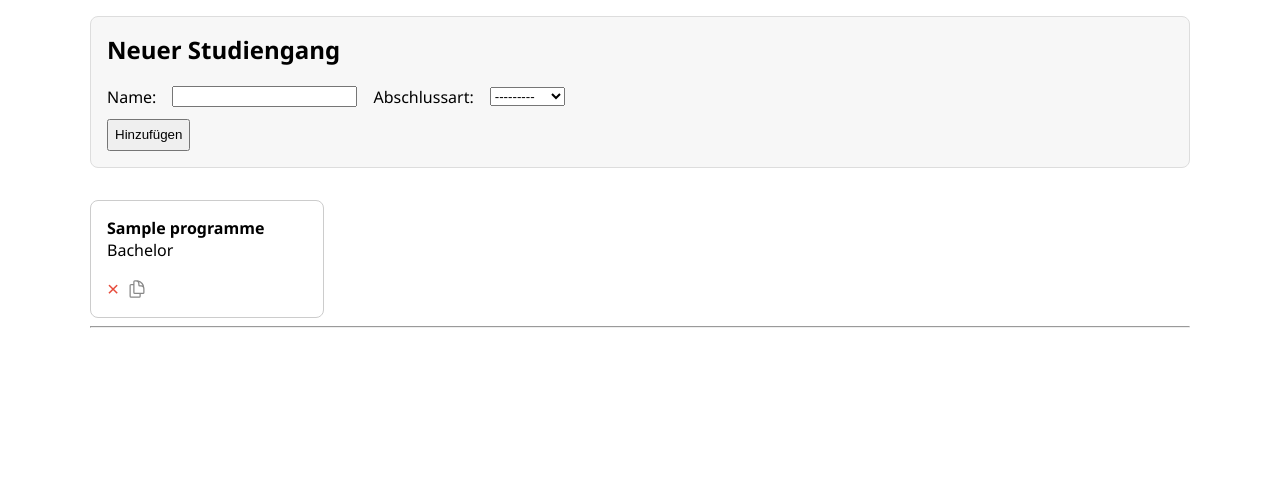
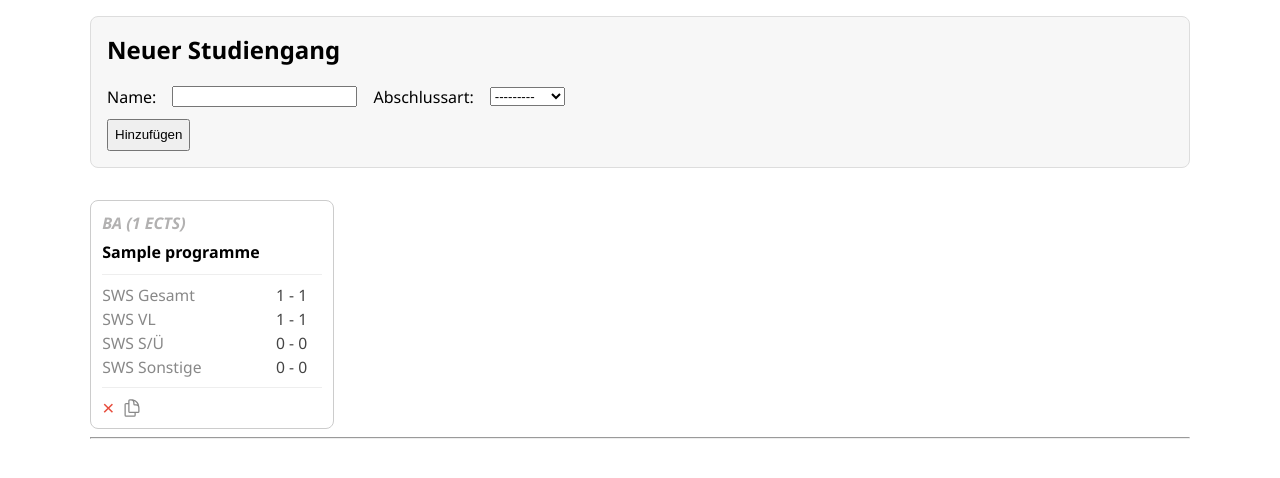
Before and after one commit to jfb-h/programme-designer, a Django app: page /programmes/ in a window 1280 px wide. Shown: the part 172-650 px from the top of the page. Run offline with Django 5.2, Linux system fonts and the light colour scheme; tables that the repository leaves empty hold one stand-in row (values such as "Sample post").

Commit message:
more stats

```diff
--- a/studyprogrammes/templates/studyprogrammes/programmes.html
+++ b/studyprogrammes/templates/studyprogrammes/programmes.html
@@ -1,4 +1,5 @@
 {% extends "studyprogrammes/layout.html" %}
+{% load dict_extras %}
 {% block content %}
 <h1>Studiengänge</h1>
 
@@ -17,12 +18,42 @@
 
 <div style="display:flex; gap:2em; flex-wrap:wrap;">
   {% for programme in programmes %}
-    <div style="border:1px solid #ccc; border-radius:8px; padding:1em; width:200px; position:relative; display:flex; flex-direction:column; align-items:flex-start;">
-      <a href="{% url 'programme' programme.id %}" style="text-decoration:none; color:inherit;">
-        <strong>{{ programme.name }}</strong><br>
-        {{ programme.get_degree_type_display }}
-      </a>
-      <div style="display:flex; flex-direction:row; align-items:center; gap:0.5em; margin-top:1em; width:100%;">
+    <div style="border:1px solid #ccc; border-radius:8px; padding:0.7em 0.7em 0.5em 0.7em; width:220px; position:relative; display:flex; flex-direction:column; align-items:stretch; background:#fff;">
+      <!-- Top row: name and type -->
+      <div style="padding-bottom:0.2em; display:flex; flex-direction:column; gap:0.4em;">
+        <span class="programme-prefix" style="color:#b2b1b1; font-weight:bold; font-size:1.0em;">
+          <em>{% if programme.degree_type == 'bachelor' %}BA{% elif programme.degree_type == 'master' %}MA{% elif programme.degree_type == 'teaching' %}LA{% endif %}</em>
+          <em>({{ programme_stats|dict_get:programme.id|dict_get:'total_ects'|default_if_none:0|floatformat:0 }} ECTS)</em>
+        </span>
+        <a href="{% url 'programme' programme.id %}" style="text-decoration:none; color:inherit;">
+          <strong>{{ programme.name }}</strong>
+        </a>
+      </div>
+      <hr style="margin:0.5em 0 0.5em 0; border:none; border-top:1px solid #eee;"/>
+      <!-- Middle row: stats -->
+      <div style="font-size:1em; color:#444; display:flex; flex-direction:column; gap:0.2em; align-items:flex-start; width:100%;">
+        <table style="width:100%; font-size:0.98em; color:#444; border-collapse:collapse;">
+          <tr>
+            <td style="color:#888; border-top:1px; padding:0 0.3em 0 0;">SWS Gesamt</td>
+            <td style="text-align:right;">{{ programme_stats|dict_get:programme.id|dict_get:'total_sws_min'|default_if_none:0|floatformat:0 }} - {{ programme_stats|dict_get:programme.id|dict_get:'total_sws_max'|default_if_none:0|floatformat:0 }}</td>
+          </tr>
+          <tr>
+            <td style="color:#888; border-top:1px; padding:0 0.3em 0 0;">SWS VL</td>
+            <td style="text-align:right;">{{ programme_stats|dict_get:programme.id|dict_get:'sws_lectures_min'|default_if_none:0|floatformat:0 }} - {{ programme_stats|dict_get:programme.id|dict_get:'sws_lectures_max'|default_if_none:0|floatformat:0 }}</td>
+          </tr>
+          <tr>
+            <td style="color:#888; padding:0 0.3em 0 0;">SWS S/Ü</td>
+            <td style="text-align:right;">{{ programme_stats|dict_get:programme.id|dict_get:'sws_seminars_min'|default_if_none:0|floatformat:0 }} - {{ programme_stats|dict_get:programme.id|dict_get:'sws_seminars_max'|default_if_none:0|floatformat:0 }}</td>
+          </tr>
+          <tr>
+            <td style="color:#888; padding:0 0.3em 0 0;">SWS Sonstige</td>
+            <td style="text-align:right;">{{ programme_stats|dict_get:programme.id|dict_get:'sws_other_min'|default_if_none:0|floatformat:0 }} - {{ programme_stats|dict_get:programme.id|dict_get:'sws_other_max'|default_if_none:0|floatformat:0 }}</td>
+          </tr>
+        </table>
+      </div>
+      <hr style="margin:0.5em 0 0.5em 0; border:none; border-top:1px solid #eee;"/>
+      <!-- Bottom row: actions -->
+      <div style="display:flex; flex-direction:row; align-items:center; gap:0.5em; width:100%; justify-content:space-between;">
         <form method="post" style="margin:0;"
               onsubmit="return confirm('Kurs löschen? Diese Aktion kann nicht rückgängig gemacht werden.');">
           {% csrf_token %}
--- a/studyprogrammes/views.py
+++ b/studyprogrammes/views.py
@@ -165,6 +165,29 @@ def programme_view(request, pk):
                 programme.save()
             # Optionally, redirect to avoid resubmission
             return redirect(request.path)
+    # Compute SWS group stats for detail view (lectures, seminars/tutorials, other)
+    sws_groups_min = {'lectures': 0.0, 'seminars_tutorials': 0.0, 'other': 0.0}
+    sws_groups_max = {'lectures': 0.0, 'seminars_tutorials': 0.0, 'other': 0.0}
+    for sem in semester_contexts:
+        # For each semester, group SWS by type
+        for group, courses in sem['courses_by_type'].items():
+            group_key = 'other'
+            if group == 'lectures':
+                group_key = 'lectures'
+            elif group == 'seminars_tutorials':
+                group_key = 'seminars_tutorials'
+            # For each course, use min_classes/max_classes and sws
+            for c in courses:
+                if hasattr(c, 'min_classes') and c.min_classes and c.sws:
+                    try:
+                        sws_groups_min[group_key] += c.min_classes * float(c.sws)
+                    except Exception:
+                        pass
+                if hasattr(c, 'max_classes') and c.max_classes and c.sws:
+                    try:
+                        sws_groups_max[group_key] += c.max_classes * float(c.sws)
+                    except Exception:
+                        pass
     context = {
         "programme": programme,
         "semesters": semester_contexts,
@@ -180,12 +203,78 @@ def programme_view(request, pk):
         'sws_odd_max': sws_odd_max,
         'sws_even_min': sws_even_min,
         'sws_even_max': sws_even_max,
+        'sws_lectures_min': sws_groups_min['lectures'],
+        'sws_lectures_max': sws_groups_max['lectures'],
+        'sws_seminars_min': sws_groups_min['seminars_tutorials'],
+        'sws_seminars_max': sws_groups_max['seminars_tutorials'],
+        'sws_other_min': sws_groups_min['other'],
+        'sws_other_max': sws_groups_max['other'],
     }
     return render(request, "studyprogrammes/programme.html", context)
 
 def programmes_view(request):
     programmes = Programme.objects.all()
     form = ProgrammeForm(request.POST or None)
+    # Compute stats for preview
+    from .models import Semester, Course, ProgrammeExpectedStudents
+    programme_stats = {}
+    for prog in programmes:
+        semesters = Semester.objects.filter(programme=prog)
+        total_ects = 0
+        total_sws_min = 0
+        total_sws_max = 0
+        sws_groups_min = {'lectures': 0.0, 'seminars_tutorials': 0.0, 'other': 0.0}
+        sws_groups_max = {'lectures': 0.0, 'seminars_tutorials': 0.0, 'other': 0.0}
+        for idx, semester in enumerate(semesters, 1):
+            courses = list(Course.objects.filter(semester=semester))
+            ects_sum = sum(c.ects for c in courses)
+            total_ects += ects_sum
+            expected_students = ProgrammeExpectedStudents.objects.filter(degree_type=prog.degree_type, semester=idx).first()
+            expected_sws_min = {'lectures': 0.0, 'seminars_tutorials': 0.0, 'other': 0.0}
+            expected_sws_max = {'lectures': 0.0, 'seminars_tutorials': 0.0, 'other': 0.0}
+            for c in courses:
+                min_classes = max_classes = None
+                if expected_students and c.max_participants:
+                    try:
+                        min_val = int(expected_students.min_students)
+                        max_val = int(expected_students.max_students)
+                        maxp = int(c.max_participants)
+                        min_classes = (min_val + maxp - 1) // maxp if min_val > 0 else 1
+                        max_classes = (max_val + maxp - 1) // maxp if max_val > 0 else 1
+                    except Exception:
+                        min_classes = max_classes = None
+                group = 'other'
+                if c.type == 'lecture':
+                    group = 'lectures'
+                elif c.type in ('seminar', 'tutorial'):
+                    group = 'seminars_tutorials'
+                if min_classes and c.sws:
+                    try:
+                        expected_sws_min[group] += min_classes * float(c.sws)
+                    except Exception:
+                        pass
+                if max_classes and c.sws:
+                    try:
+                        expected_sws_max[group] += max_classes * float(c.sws)
+                    except Exception:
+                        pass
+            for group in ['lectures', 'seminars_tutorials', 'other']:
+                sws_groups_min[group] += expected_sws_min[group]
+                sws_groups_max[group] += expected_sws_max[group]
+            total_sws_min += sum(expected_sws_min.values())
+            total_sws_max += sum(expected_sws_max.values())
+        programme_stats[prog.pk] = {
+            'total_ects': total_ects,
+            'total_sws_min': total_sws_min,
+            'total_sws_max': total_sws_max,
+            'sws_lectures_min': sws_groups_min['lectures'],
+            'sws_lectures_max': sws_groups_max['lectures'],
+            'sws_seminars_min': sws_groups_min['seminars_tutorials'],
+            'sws_seminars_max': sws_groups_max['seminars_tutorials'],
+            'sws_other_min': sws_groups_min['other'],
+            'sws_other_max': sws_groups_max['other'],
+        }
+    # ...existing code...
     if request.method == "POST":
         if "delete_programme" in request.POST:
             programme_id = request.POST.get("delete_programme_id")
@@ -226,6 +315,7 @@ def programmes_view(request):
     return render(request, "studyprogrammes/programmes.html", {
         "programmes": programmes,
         "programme_form": form,
+        "programme_stats": programme_stats,
     })
 
 def home_redirect(request):
```
Also changed, not shown: studyprogrammes/templates/studyprogrammes/programme.html (+24 -9 lines).
